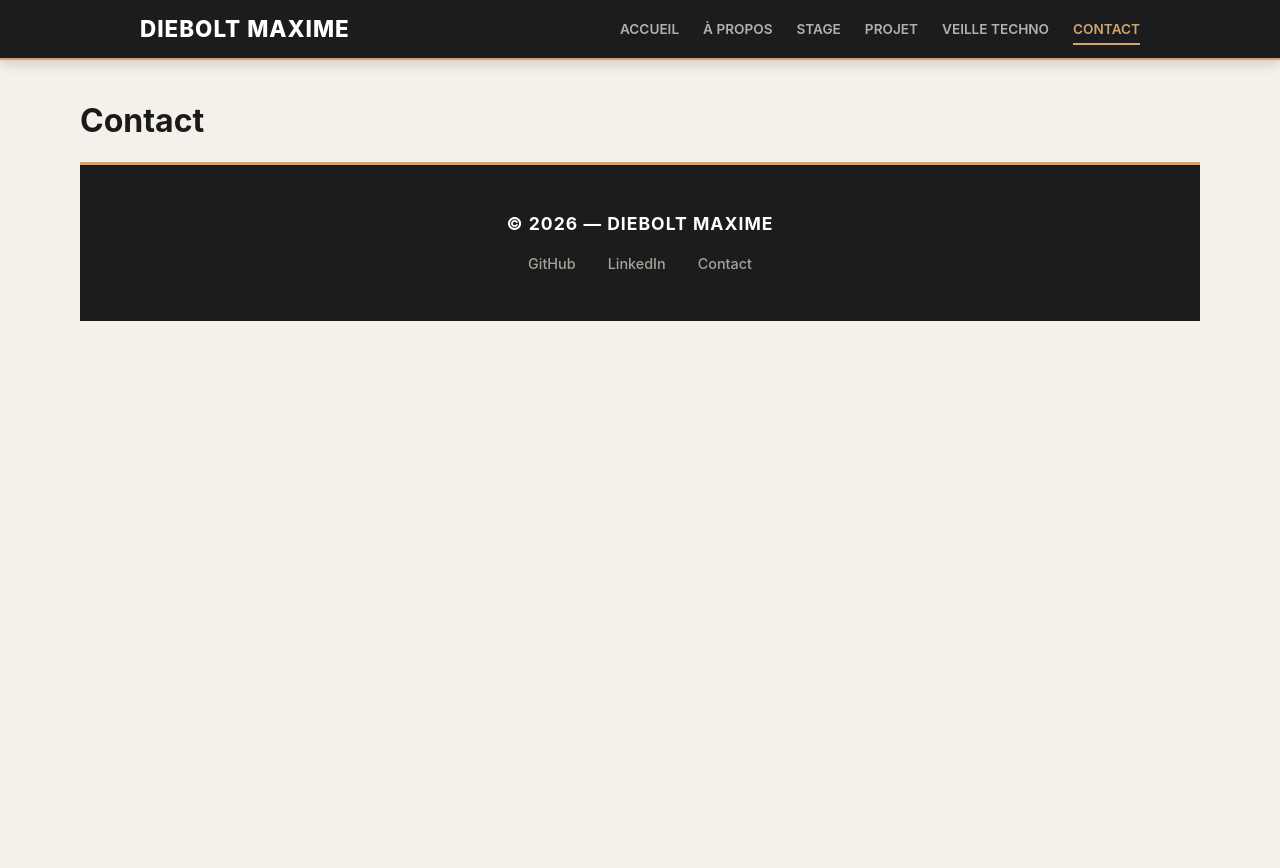
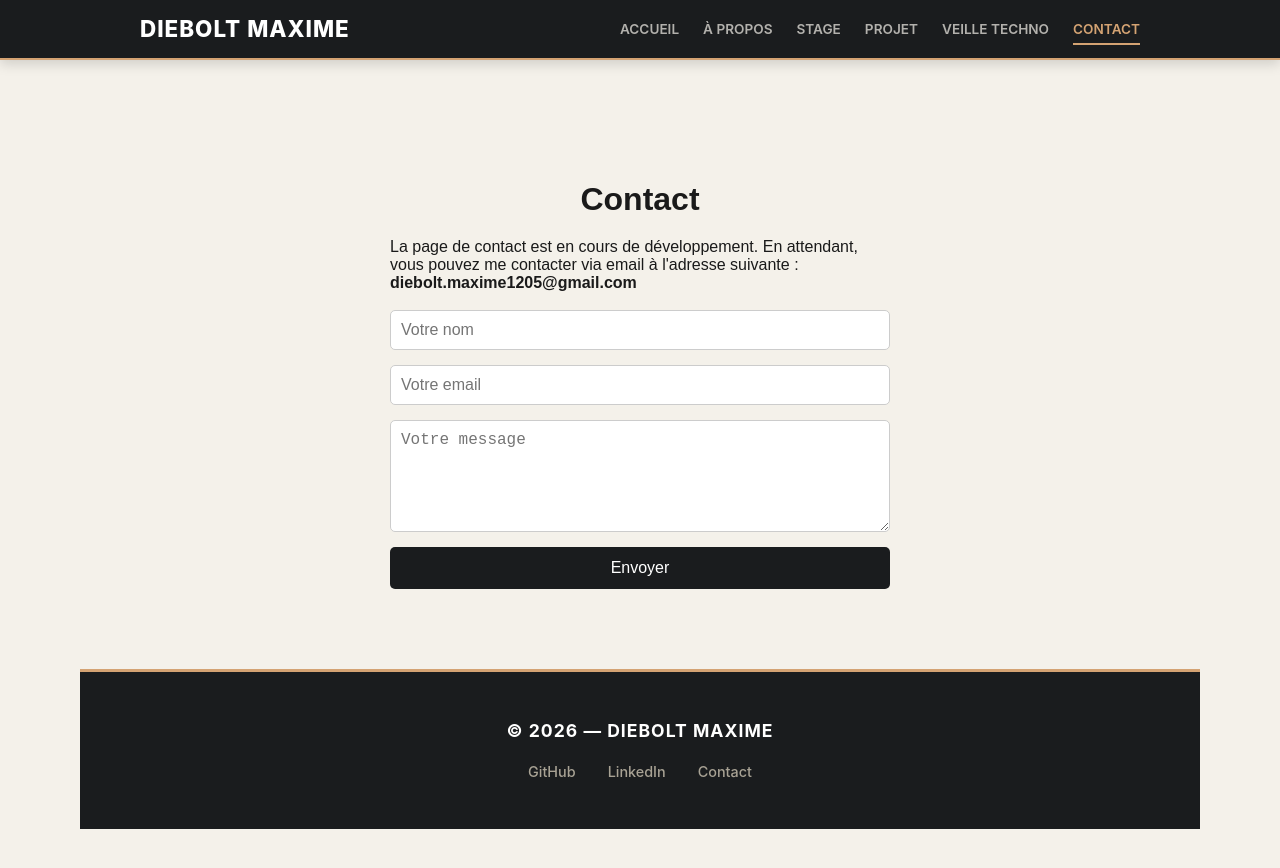
Before and after one commit to asprot67/Portfolio, a React (Vite) app: page / in a window 1280 px wide. Both pictures are taken after a click on the item "CONTACT". Shown: the top 868 px of the page. Built offline with nearby package versions, Linux system fonts and the light colour scheme.

Commit message:
Udpate Contact

```diff
--- a/src/components/pages/Contact.tsx
+++ b/src/components/pages/Contact.tsx
@@ -1,12 +1,91 @@
+
+
+import React, { useState, type ChangeEvent, type FormEvent } from "react";
 import "../styles/Contact.css";
 
-function Contact() {
+type FormData = {
+  name: string;
+  email: string;
+  message: string;
+};
+
+const Contact: React.FC = () => {
+  const [formData, setFormData] = useState<FormData>({
+    name: "",
+    email: "",
+    message: "",
+  });
+
+  const [submitted, setSubmitted] = useState(false);
+
+  const handleChange = (
+    e: ChangeEvent<HTMLInputElement | HTMLTextAreaElement>
+  ) => {
+    setFormData({
+      ...formData,
+      [e.target.name]: e.target.value,
+    });
+  };
+
+  const handleSubmit = (e: FormEvent) => {
+    e.preventDefault();
+
+    console.log("Message envoyé :", formData);
+
+    setSubmitted(true);
+
+    setFormData({
+      name: "",
+      email: "",
+      message: "",
+    });
+  };
+
   return (
-    <div className="div">
+    <div className="contact-container">
+      <h1>Contact</h1>
 
-      <h1>Contact</h1>
+      La page de contact est en cours de développement. En attendant, vous pouvez me contacter via email à l'adresse suivante : <strong>diebolt.maxime1205@gmail.com</strong>
+    <br />
+    <br />
+      {submitted && (
+        <p className="success-message">
+          Votre message a bien été envoyé !
+        </p>
+      )}
+
+      <form className="contact-form" onSubmit={handleSubmit}>
+        <input
+          type="text"
+          name="name"
+          placeholder="Votre nom"
+          value={formData.name}
+          onChange={handleChange}
+          required
+        />
+
+        <input
+          type="email"
+          name="email"
+          placeholder="Votre email"
+          value={formData.email}
+          onChange={handleChange}
+          required
+        />
+
+        <textarea
+          name="message"
+          placeholder="Votre message"
+          value={formData.message}
+          onChange={handleChange}
+          rows={5}
+          required
+        />
+
+        <button type="submit">Envoyer</button>
+      </form>
     </div>
   );
-}
+};
 
 export default Contact;
--- a/src/components/styles/Contact.css
+++ b/src/components/styles/Contact.css
@@ -1,4 +1,52 @@
-body {
-    margin: 80px;
+.contact-container {
+  max-width: 500px;
+  margin: 60px auto;
+  padding: 20px;
+  font-family: Arial, sans-serif;
+}
 
+.contact-container h1 {
+  text-align: center;
+  margin-bottom: 20px;
 }
+
+.contact-form {
+  display: flex;
+  flex-direction: column;
+  gap: 15px;
+}
+
+.contact-form input,
+.contact-form textarea {
+  padding: 10px;
+  font-size: 16px;
+  border: 1px solid #ccc;
+  border-radius: 5px;
+}
+
+.contact-form input:focus,
+.contact-form textarea:focus {
+  outline: none;
+  border-color:  #1A1C1E;
+}
+
+.contact-form button {
+  padding: 12px;
+  font-size: 16px;
+  border: none;
+  background-color:  #1A1C1E;
+  color: white;
+  border-radius: 5px;
+  cursor: pointer;
+  transition: 0.2s;
+}
+
+.contact-form button:hover {
+  background-color: #c2c568;
+}
+
+.success-message {
+  text-align: center;
+  color: green;
+  margin-bottom: 15px;
+}
```
